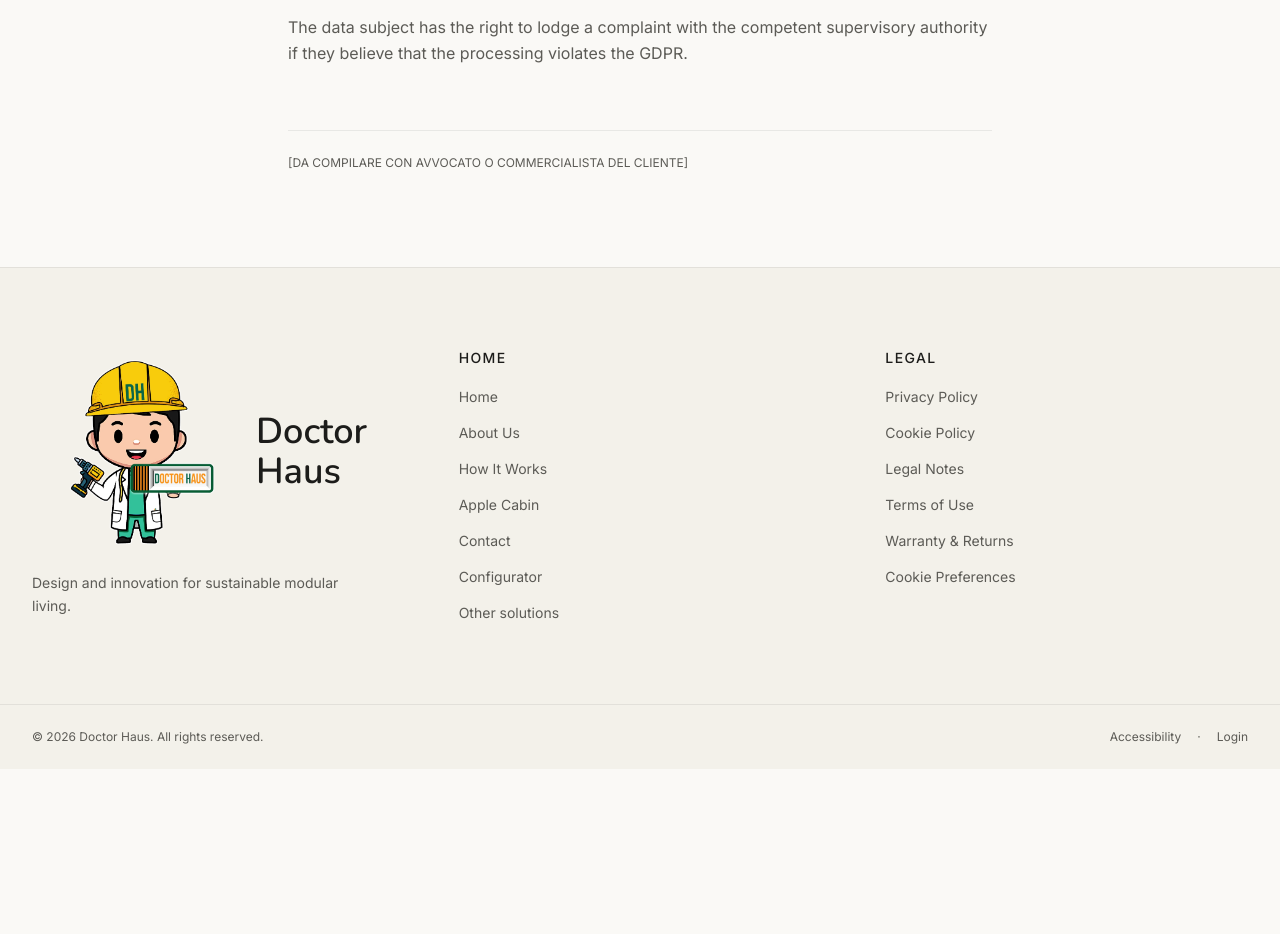
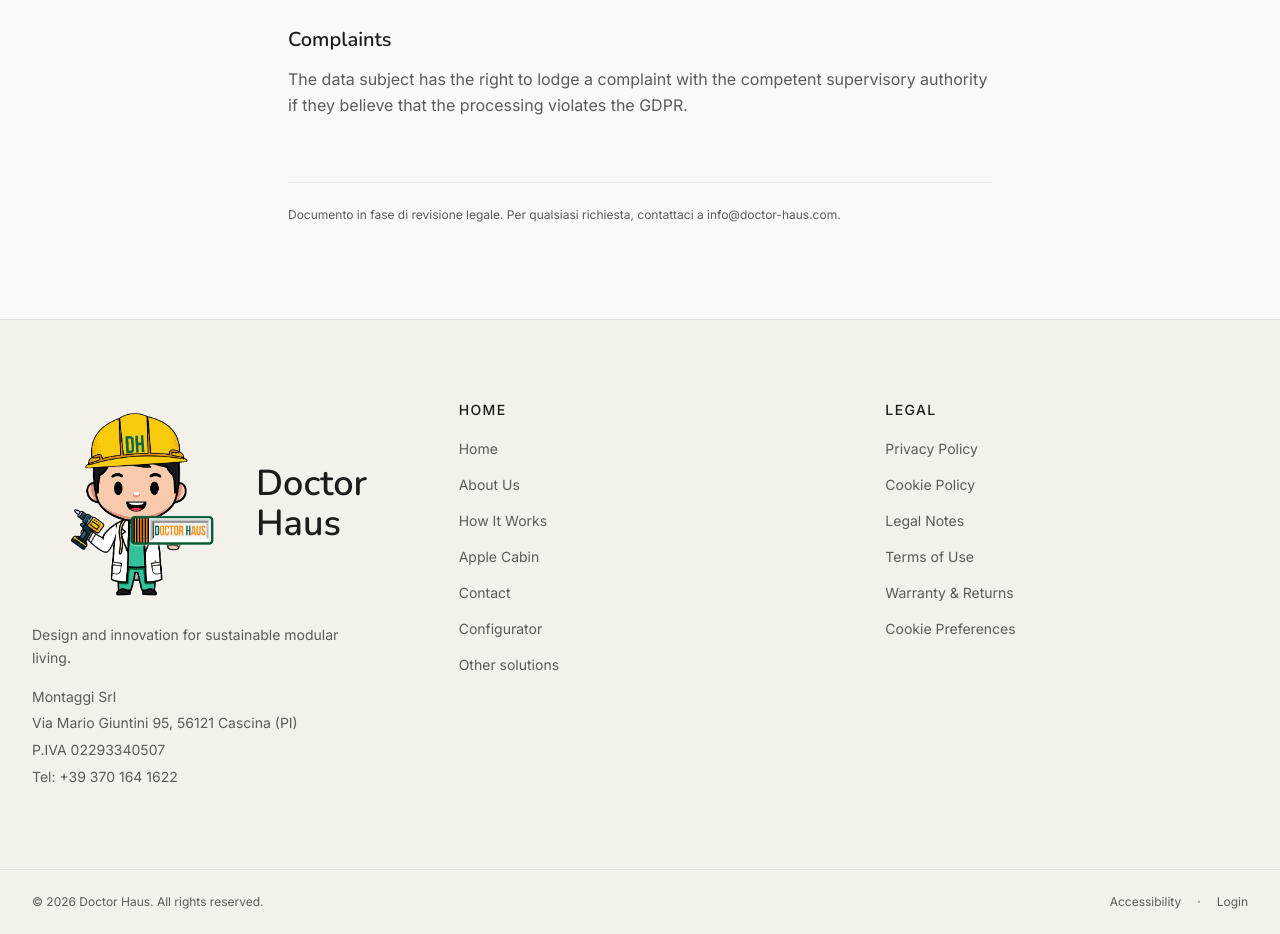
Before and after one commit to core829digital/doctor-haus, a Next.js app: page /en/legal/gdpr in a window 1280 px wide. Shown: the part 1026-1960 px from the top of the page. Before the commit the page ends 1795 px from the top, so only its background shows below. Built offline with nearby package versions, Linux system fonts and the light colour scheme; no server answers.

Commit message:
feat: populate legal pages with Montaggi Srl company data, add company info to footer, remove all placeholders

```diff
--- a/src/app/[locale]/legal/accessibilita/page.tsx
+++ b/src/app/[locale]/legal/accessibilita/page.tsx
@@ -17,7 +17,7 @@ export default async function AccessibilitaPage({ params }: { params: Promise<{
       { title: "Il nostro impegno", content: "Doctor Haus si impegna a rendere il proprio sito web accessibile a tutti gli utenti, indipendentemente dalle loro capacità o disabilità. Lavoriamo costantemente per migliorare l'esperienza di navigazione di ogni visitatore." },
       { title: "Conformità", content: "Il nostro sito web è progettato per essere conforme alle Linee guida per l'accessibilità dei contenuti Web (WCAG) 2.1, livello AA. Queste linee guida definiscono come rendere i contenuti web più accessibili per le persone con disabilità." },
       { title: "Caratteristiche di accessibilità", content: "Il sito utilizza: un contrasto cromatico adeguato per garantire la leggibilità; una struttura semantica chiara con titoli e sottotitoli; testi alternativi per le immagini (in fase di implementazione); navigazione tramite tastiera; supporto per screen reader; layout responsive per diversi dispositivi e dimensioni dello schermo." },
-      { title: "Limitazioni", content: "Alcune sezioni del sito potrebbero non essere completamente accessibili. Stiamo lavorando per risolvere eventuali problemi e migliorare l'esperienza utente per tutti. [DA COMPILARE CON EVENTUALI LIMITAZIONI SPECIFICHE]" },
+      { title: "Limitazioni", content: "Alcune sezioni del sito potrebbero non essere completamente accessibili. In particolare, alcune immagini potrebbero non avere descrizioni testuali complete e alcuni contenuti multimediali potrebbero richiedere plugin aggiuntivi. Stiamo lavorando per risolvere eventuali problemi e migliorare l'esperienza utente per tutti." },
       { title: "Contattaci", content: "Se incontri difficoltà nell'accesso ai contenuti del sito o hai suggerimenti per migliorare l'accessibilità, ti preghiamo di contattarci all'indirizzo email info@doctor-haus.com. Faremo il possibile per fornirti le informazioni nel formato più accessibile." },
     ],
   } : {
@@ -26,7 +26,7 @@ export default async function AccessibilitaPage({ params }: { params: Promise<{
       { title: "Our commitment", content: "Doctor Haus is committed to making its website accessible to all users, regardless of their abilities or disabilities. We constantly work to improve the browsing experience for every visitor." },
       { title: "Conformance", content: "Our website is designed to conform to the Web Content Accessibility Guidelines (WCAG) 2.1, Level AA. These guidelines define how to make web content more accessible to people with disabilities." },
       { title: "Accessibility features", content: "The site uses: adequate color contrast to ensure readability; clear semantic structure with headings and subheadings; alternative texts for images (under implementation); keyboard navigation; screen reader support; responsive layout for different devices and screen sizes." },
-      { title: "Limitations", content: "Some sections of the site may not be fully accessible. We are working to resolve any issues and improve the user experience for everyone. [TO BE COMPLETED WITH ANY SPECIFIC LIMITATIONS]" },
+      { title: "Limitations", content: "Some sections of the site may not be fully accessible. In particular, some images may lack complete text descriptions and some multimedia content may require additional plugins. We are working to resolve any issues and improve the user experience for everyone." },
       { title: "Contact us", content: "If you encounter difficulties accessing site content or have suggestions for improving accessibility, please contact us at info@doctor-haus.com. We will do our best to provide you with the information in the most accessible format." },
     ],
   };
@@ -44,7 +44,7 @@ export default async function AccessibilitaPage({ params }: { params: Promise<{
           ))}
         </div>
         <p className="mt-16 text-xs text-text-muted border-t border-line pt-6">
-          [DA COMPILARE CON AVVOCATO O COMMERCIALISTA DEL CLIENTE]
+          Documento in fase di revisione legale. Per qualsiasi richiesta, contattaci a info@doctor-haus.com.
         </p>
       </div>
     </div>
--- a/src/app/[locale]/legal/cookie-policy/page.tsx
+++ b/src/app/[locale]/legal/cookie-policy/page.tsx
@@ -44,7 +44,7 @@ export default async function CookiePolicyPage({ params }: { params: Promise<{ l
           ))}
         </div>
         <p className="mt-16 text-xs text-text-muted border-t border-line pt-6">
-          [DA COMPILARE CON AVVOCATO O COMMERCIALISTA DEL CLIENTE]
+          Documento in fase di revisione legale. Per qualsiasi richiesta, contattaci a info@doctor-haus.com.
         </p>
       </div>
     </div>
--- a/src/app/[locale]/legal/garanzia-e-recesso/page.tsx
+++ b/src/app/[locale]/legal/garanzia-e-recesso/page.tsx
@@ -18,7 +18,7 @@ export default async function GaranziaPage({ params }: { params: Promise<{ local
       { title: "Garanzia sui componenti", content: "I componenti tecnici (impianto elettrico, idraulico, climatizzazione) sono coperti da garanzia del produttore di 2 anni. I materiali e le finiture sono coperti da garanzia di 2 anni." },
       { title: "Condizioni di garanzia", content: "La garanzia è valida a condizione che l'installazione sia effettuata dal personale autorizzato Doctor Haus e che la manutenzione ordinaria sia regolarmente eseguita secondo il manuale fornito." },
       { title: "Diritto di recesso", content: "Per gli acquisti effettuati da consumatori, il diritto di recesso può essere esercitato entro 14 giorni dalla conclusione del contratto, ai sensi del D.Lgs. 206/2005 (Codice del Consumo). Trattandosi di beni realizzati su misura, il recesso potrebbe essere soggetto a limitazioni previste dall'art. 59 del Codice del Consumo." },
-      { title: "Procedura di recesso", content: "Per esercitare il diritto di recesso, è necessario inviare una comunicazione scritta via email a [INSERIRE EMAIL] o tramite PEC a [INSERIRE PEC], utilizzando il modulo tipo di recesso disponibile su richiesta." },
+      { title: "Procedura di recesso", content: "Per esercitare il diritto di recesso, è necessario inviare una comunicazione scritta via email a info@doctor-haus.com o tramite PEC a montaggisrl@pec.it, utilizzando il modulo tipo di recesso disponibile su richiesta." },
       { title: "Esclusioni", content: "La garanzia non copre: danni derivanti da uso improprio, manutenzione inadeguata, modifiche non autorizzate, eventi atmosferici eccezionali, normale usura." },
     ],
   } : {
@@ -28,7 +28,7 @@ export default async function GaranziaPage({ params }: { params: Promise<{ local
       { title: "Component warranty", content: "Technical components (electrical, plumbing, climate control) are covered by a 2-year manufacturer's warranty. Materials and finishes are covered by a 2-year warranty." },
       { title: "Warranty conditions", content: "The warranty is valid provided that installation is carried out by Doctor Haus authorized personnel and that ordinary maintenance is regularly performed according to the provided manual." },
       { title: "Right of withdrawal", content: "For purchases made by consumers, the right of withdrawal may be exercised within 14 days from the conclusion of the contract, pursuant to Legislative Decree 206/2005 (Consumer Code). Since these are custom-made goods, withdrawal may be subject to limitations under Article 59 of the Consumer Code." },
-      { title: "Withdrawal procedure", content: "To exercise the right of withdrawal, you must send a written communication via email to [INSERT EMAIL] or via PEC to [INSERT PEC], using the standard withdrawal form available upon request." },
+      { title: "Withdrawal procedure", content: "To exercise the right of withdrawal, you must send a written communication via email to info@doctor-haus.com or via PEC to montaggisrl@pec.it, using the standard withdrawal form available upon request." },
       { title: "Exclusions", content: "The warranty does not cover: damages resulting from improper use, inadequate maintenance, unauthorized modifications, exceptional weather events, normal wear and tear." },
     ],
   };
@@ -46,7 +46,7 @@ export default async function GaranziaPage({ params }: { params: Promise<{ local
           ))}
         </div>
         <p className="mt-16 text-xs text-text-muted border-t border-line pt-6">
-          [DA COMPILARE CON AVVOCATO O COMMERCIALISTA DEL CLIENTE]
+          Documento in fase di revisione legale. Per qualsiasi richiesta, contattaci a info@doctor-haus.com.
         </p>
       </div>
     </div>
--- a/src/app/[locale]/legal/gdpr/page.tsx
+++ b/src/app/[locale]/legal/gdpr/page.tsx
@@ -18,7 +18,7 @@ export default async function GDPRPage({ params }: { params: Promise<{ locale: s
       { title: "Principi del trattamento", content: "I dati personali sono trattati in modo lecito, corretto e trasparente; raccolti per finalità determinate, esplicite e legittime; adeguati, pertinenti e limitati a quanto necessario; esatti e aggiornati; conservati per un periodo non superiore a quello necessario; trattati in modo da garantire un'adeguata sicurezza." },
       { title: "Diritti degli interessati", content: "Ai sensi degli artt. 15-22 GDPR, l'interessato ha diritto di accesso, rettifica, cancellazione, limitazione, portabilità, opposizione e revoca del consenso in qualsiasi momento." },
       { title: "Misure di sicurezza", content: "Adottiamo misure tecniche e organizzative adeguate per garantire un livello di sicurezza proporzionato al rischio, inclusa la pseudonimizzazione, la crittografia e la gestione degli accessi." },
-      { title: "Data Protection Officer (DPO)", content: "[DA COMPILARE] Il DPO può essere contattato all'indirizzo [INSERIRE EMAIL DPO]." },
+      { title: "Data Protection Officer (DPO)", content: "Il DPO può essere contattato all'indirizzo email dpo@doctor-haus.com. Il DPO è il referente per tutte le comunicazioni relative al trattamento dei dati personali e all'esercizio dei diritti degli interessati." },
       { title: "Reclami", content: "L'interessato ha diritto di proporre reclamo all'autorità di controllo competente (Garante per la Protezione dei Dati Personali) qualora ritenga che il trattamento violi il GDPR." },
     ],
   } : {
@@ -28,7 +28,7 @@ export default async function GDPRPage({ params }: { params: Promise<{ locale: s
       { title: "Processing principles", content: "Personal data is processed lawfully, fairly and transparently; collected for specified, explicit and legitimate purposes; adequate, relevant and limited to what is necessary; accurate and kept up to date; kept for no longer than necessary; processed in a manner ensuring appropriate security." },
       { title: "Data subject rights", content: "Under Articles 15-22 GDPR, the data subject has the right to access, rectification, erasure, restriction, portability, objection and withdrawal of consent at any time." },
       { title: "Security measures", content: "We implement appropriate technical and organizational measures to ensure a level of security proportionate to the risk, including pseudonymization, encryption and access management." },
-      { title: "Data Protection Officer (DPO)", content: "[TO BE COMPLETED] The DPO can be contacted at [INSERT DPO EMAIL]." },
+      { title: "Data Protection Officer (DPO)", content: "The DPO can be contacted at dpo@doctor-haus.com. The DPO is the point of contact for all communications regarding personal data processing and the exercise of data subjects' rights." },
       { title: "Complaints", content: "The data subject has the right to lodge a complaint with the competent supervisory authority if they believe that the processing violates the GDPR." },
     ],
   };
@@ -46,7 +46,7 @@ export default async function GDPRPage({ params }: { params: Promise<{ locale: s
           ))}
         </div>
         <p className="mt-16 text-xs text-text-muted border-t border-line pt-6">
-          [DA COMPILARE CON AVVOCATO O COMMERCIALISTA DEL CLIENTE]
+          Documento in fase di revisione legale. Per qualsiasi richiesta, contattaci a info@doctor-haus.com.
         </p>
       </div>
     </div>
--- a/src/app/[locale]/legal/note-legali/page.tsx
+++ b/src/app/[locale]/legal/note-legali/page.tsx
@@ -14,7 +14,7 @@ export default async function NoteLegaliPage({ params }: { params: Promise<{ loc
   const content = locale === "it" ? {
     title: "Note Legali",
     sections: [
-      { title: "Identificazione del Titolare", content: "Doctor Haus [Inserire forma giuridica]\nSede legale: [INSERIRE INDIRIZZO COMPLETO]\nPartita IVA: [INSERIRE P.IVA]\nCodice Fiscale: [INSERIRE CODICE FISCALE]\nREA: [INSERIRE NUMERO REA]\nPEC: [INSERIRE PEC]\nEmail: info@doctor-haus.com" },
+      { title: "Identificazione del Titolare", content: "Montaggi Srl\nSede legale: Via Mario Giuntini 95, 56121 Cascina (PI)\nPartita IVA: 02293340507\nCodice Fiscale: 02293340507\nREA: [da verificare]\nPEC: montaggisrl@pec.it\nEmail: info@doctor-haus.com" },
       { title: "Proprietà intellettuale", content: "Tutti i contenuti del sito (testi, immagini, loghi, marchi, design) sono di proprietà esclusiva di Doctor Haus e sono protetti dalle norme sul diritto d'autore e proprietà industriale." },
       { title: "Responsabilità", content: "Doctor Haus non è responsabile per eventuali danni derivanti dall'utilizzo del sito o dall'affidamento sulle informazioni in esso contenute. Le informazioni sono fornite a scopo informativo e possono essere soggette a modifiche senza preavviso." },
       { title: "Privacy", content: "Il trattamento dei dati personali è effettuato in conformità con il GDPR 2016/679 e la normativa nazionale applicabile. Per maggiori informazioni consulta la nostra Privacy Policy." },
@@ -24,7 +24,7 @@ export default async function NoteLegaliPage({ params }: { params: Promise<{ loc
   } : {
     title: "Legal Notes",
     sections: [
-      { title: "Company Information", content: "Doctor Haus [Insert legal form]\nRegistered office: [INSERT FULL ADDRESS]\nVAT Number: [INSERT VAT NUMBER]\nTax Code: [INSERT TAX CODE]\nREA: [INSERT REA NUMBER]\nPEC: [INSERT PEC]\nEmail: info@doctor-haus.com" },
+      { title: "Company Information", content: "Montaggi Srl\nRegistered office: Via Mario Giuntini 95, 56121 Cascina (PI), Italy\nVAT Number: 02293340507\nTax Code: 02293340507\nREA: [to be verified]\nPEC: montaggisrl@pec.it\nEmail: info@doctor-haus.com" },
       { title: "Intellectual Property", content: "All content on this site (texts, images, logos, trademarks, designs) is the exclusive property of Doctor Haus and is protected by copyright and industrial property laws." },
       { title: "Liability", content: "Doctor Haus is not liable for any damages arising from the use of the site or reliance on the information contained therein. Information is provided for informational purposes and may be subject to change without notice." },
       { title: "Privacy", content: "The processing of personal data is carried out in accordance with GDPR 2016/679 and applicable national legislation. For more information see our Privacy Policy." },
@@ -46,7 +46,7 @@ export default async function NoteLegaliPage({ params }: { params: Promise<{ loc
           ))}
         </div>
         <p className="mt-16 text-xs text-text-muted border-t border-line pt-6">
-          [DA COMPILARE CON AVVOCATO O COMMERCIALISTA DEL CLIENTE]
+          Documento in fase di revisione legale. Per qualsiasi richiesta, contattaci a info@doctor-haus.com.
         </p>
       </div>
     </div>
--- a/src/app/[locale]/legal/privacy-policy/page.tsx
+++ b/src/app/[locale]/legal/privacy-policy/page.tsx
@@ -15,7 +15,7 @@ export default async function PrivacyPage({ params }: { params: Promise<{ locale
   const content = locale === "it" ? {
     title: "Privacy Policy",
     sections: [
-      { title: "Titolare del trattamento", content: "Il titolare del trattamento dei dati è Doctor Haus, con sede legale in [INSERIRE SEDE LEGALE], P.IVA [INSERIRE P.IVA]. Per esercitare i tuoi diritti puoi scrivere a [INSERIRE EMAIL]." },
+      { title: "Titolare del trattamento", content: "Il titolare del trattamento dei dati è Montaggi Srl, con sede legale in Via Mario Giuntini 95, 56121 Cascina (PI), P.IVA 02293340507. Per esercitare i tuoi diritti puoi scrivere a info@doctor-haus.com." },
       { title: "Dati raccolti", content: "Raccogliamo i dati personali che ci fornisci volontariamente tramite il form contatti (nome, email, telefono, messaggio) e dati tecnici di navigazione (cookie tecnici e analytics)." },
       { title: "Finalità del trattamento", content: "I tuoi dati vengono trattati per: rispondere alle tue richieste di informazioni e preventivi; finalità amministrative e contabili; adempimento di obblighi di legge; invio di comunicazioni marketing previo tuo consenso esplicito." },
       { title: "Base giuridica", content: "Il trattamento si basa sul tuo consenso (art. 6 par. 1 lett. a GDPR), sull'esecuzione di misure precontrattuali (art. 6 par. 1 lett. b GDPR) e sugli obblighi legali (art. 6 par. 1 lett. c GDPR)." },
@@ -27,7 +27,7 @@ export default async function PrivacyPage({ params }: { params: Promise<{ locale
   } : {
     title: "Privacy Policy",
     sections: [
-      { title: "Data Controller", content: "The data controller is Doctor Haus, with registered office at [INSERT ADDRESS], VAT [INSERT VAT NUMBER]. To exercise your rights you can write to [INSERT EMAIL]." },
+      { title: "Data Controller", content: "The data controller is Montaggi Srl, with registered office at Via Mario Giuntini 95, 56121 Cascina (PI), Italy, VAT 02293340507. To exercise your rights you can write to info@doctor-haus.com." },
       { title: "Data collected", content: "We collect personal data that you voluntarily provide through the contact form (name, email, phone, message) and technical browsing data (technical and analytics cookies)." },
       { title: "Purpose of processing", content: "Your data is processed for: responding to your information and quote requests; administrative and accounting purposes; compliance with legal obligations; sending marketing communications with your explicit consent." },
       { title: "Legal basis", content: "Processing is based on your consent (Art. 6 para. 1(a) GDPR), performance of pre-contractual measures (Art. 6 para. 1(b) GDPR), and legal obligations (Art. 6 para. 1(c) GDPR)." },
@@ -51,7 +51,7 @@ export default async function PrivacyPage({ params }: { params: Promise<{ locale
           ))}
         </div>
         <p className="mt-16 text-xs text-text-muted border-t border-line pt-6">
-          [DA COMPILARE CON AVVOCATO O COMMERCIALISTA DEL CLIENTE]
+          Documento in fase di revisione legale. Per qualsiasi richiesta, contattaci a info@doctor-haus.com.
         </p>
       </div>
     </div>
--- a/src/app/[locale]/legal/termini-di-utilizzo/page.tsx
+++ b/src/app/[locale]/legal/termini-di-utilizzo/page.tsx
@@ -20,7 +20,7 @@ export default async function TerminiPage({ params }: { params: Promise<{ locale
       { title: "Limitazione di responsabilità", content: "Doctor Haus non sarà ritenuta responsabile per danni diretti o indiretti derivanti dall'utilizzo o dall'impossibilità di utilizzare il sito web." },
       { title: "Link a siti terzi", content: "Il sito può contenere link a siti web di terze parti. Doctor Haus non ha controllo su tali siti e non è responsabile per i loro contenuti o politiche sulla privacy." },
       { title: "Modifiche", content: "Doctor Haus si riserva il diritto di modificare i presenti termini in qualsiasi momento. Le modifiche saranno efficaci dalla data di pubblicazione sul sito." },
-      { title: "Legge applicabile", content: "I presenti termini sono regolati dalla legge italiana. Per qualsiasi controversia sarà competente il foro di [INSERIRE FORO COMPETENTE]." },
+      { title: "Legge applicabile", content: "I presenti termini sono regolati dalla legge italiana. Per qualsiasi controversia sarà competente il foro del luogo in cui ha sede il titolare del trattamento." },
     ],
   } : {
     title: "Terms of Use",
@@ -31,7 +31,7 @@ export default async function TerminiPage({ params }: { params: Promise<{ locale
       { title: "Limitation of liability", content: "Doctor Haus shall not be liable for any direct or indirect damages arising from the use or inability to use the website." },
       { title: "Links to third-party sites", content: "The site may contain links to third-party websites. Doctor Haus has no control over such sites and is not responsible for their content or privacy policies." },
       { title: "Changes", content: "Doctor Haus reserves the right to modify these terms at any time. Changes will be effective from the date of publication on the site." },
-      { title: "Applicable law", content: "These terms are governed by Italian law. Any dispute shall be subject to the jurisdiction of the court of [INSERT COMPETENT COURT]." },
+      { title: "Applicable law", content: "These terms are governed by Italian law. Any dispute shall be subject to the jurisdiction of the court where the data controller has its registered office." },
     ],
   };
 
@@ -48,7 +48,7 @@ export default async function TerminiPage({ params }: { params: Promise<{ locale
           ))}
         </div>
         <p className="mt-16 text-xs text-text-muted border-t border-line pt-6">
-          [DA COMPILARE CON AVVOCATO O COMMERCIALISTA DEL CLIENTE]
+          Documento in fase di revisione legale. Per qualsiasi richiesta, contattaci a info@doctor-haus.com.
         </p>
       </div>
     </div>
--- a/src/app/[locale]/legal/trattamento-dati/page.tsx
+++ b/src/app/[locale]/legal/trattamento-dati/page.tsx
@@ -46,7 +46,7 @@ export default async function TrattamentoDatiPage({ params }: { params: Promise<
           ))}
         </div>
         <p className="mt-16 text-xs text-text-muted border-t border-line pt-6">
-          [DA COMPILARE CON AVVOCATO O COMMERCIALISTA DEL CLIENTE]
+          Documento in fase di revisione legale. Per qualsiasi richiesta, contattaci a info@doctor-haus.com.
         </p>
       </div>
     </div>
--- a/src/components/ui/Footer.tsx
+++ b/src/components/ui/Footer.tsx
@@ -48,6 +48,12 @@ export default function Footer() {
             <p className="mt-4 text-sm text-text-muted leading-relaxed max-w-xs">
               {t("description")}
             </p>
+            <div className="mt-4 text-sm text-text-muted leading-relaxed space-y-1">
+              <p>Montaggi Srl</p>
+              <p>Via Mario Giuntini 95, 56121 Cascina (PI)</p>
+              <p>P.IVA 02293340507</p>
+              <p>Tel: +39 370 164 1622</p>
+            </div>
           </div>
 
           <div>
--- a/src/lib/messages/en/legal.json
+++ b/src/lib/messages/en/legal.json
@@ -13,13 +13,13 @@
     "garanzia": "Warranty & Returns",
     "accessibilita": "Accessibility"
   },
-  "ultimoAggiornamento": "Last updated: [DATE]",
-  "placeholder": "[TO BE COMPLETED WITH CLIENT'S LAWYER OR ACCOUNTANT]",
+  "ultimoAggiornamento": "Last updated: July 2026",
+  "placeholder": "Document under legal review. For any requests, contact us at info@doctor-haus.com.",
   "indice": "Index",
   "privacyPolicy": {
     "title": "Privacy Policy",
     "sections": [
-      { "title": "Data Controller", "content": "The data controller is Doctor Haus, with registered office at [INSERT ADDRESS], VAT [INSERT VAT NUMBER]. To exercise your rights you can write to [INSERT EMAIL]." },
+      { "title": "Data Controller", "content": "The data controller is Montaggi Srl, with registered office at Via Mario Giuntini 95, 56121 Cascina (PI), Italy, VAT 02293340507. To exercise your rights you can write to info@doctor-haus.com." },
       { "title": "Data collected", "content": "We collect personal data that you voluntarily provide through the contact form (name, email, phone, message) and technical browsing data (technical and analytics cookies)." },
       { "title": "Purpose of processing", "content": "Your data is processed for: responding to your information and quote requests; administrative and accounting purposes; compliance with legal obligations; sending marketing communications with your explicit consent." },
       { "title": "Legal basis", "content": "Processing is based on your consent (Art. 6 para. 1(a) GDPR), performance of pre-contractual measures (Art. 6 para. 1(b) GDPR), and legal obligations (Art. 6 para. 1(c) GDPR)." },
--- a/src/lib/messages/it/legal.json
+++ b/src/lib/messages/it/legal.json
@@ -13,13 +13,13 @@
     "garanzia": "Garanzia e Recesso",
     "accessibilita": "Accessibilità"
   },
-  "ultimoAggiornamento": "Ultimo aggiornamento: [DATA]",
-  "placeholder": "[DA COMPILARE CON AVVOCATO O COMMERCIALISTA DEL CLIENTE]",
+  "ultimoAggiornamento": "Ultimo aggiornamento: Luglio 2026",
+  "placeholder": "Documento in fase di revisione legale. Per qualsiasi richiesta, contattaci a info@doctor-haus.com.",
   "indice": "Indice",
   "privacyPolicy": {
     "title": "Privacy Policy",
     "sections": [
-      { "title": "Titolare del trattamento", "content": "Titolare del trattamento dei dati è Doctor Haus, con sede legale in [INSERIRE SEDE LEGALE], P.IVA [INSERIRE P.IVA]. Per esercitare i tuoi diritti puoi scrivere a [INSERIRE EMAIL]." },
+      { "title": "Titolare del trattamento", "content": "Titolare del trattamento dei dati è Montaggi Srl, con sede legale in Via Mario Giuntini 95, 56121 Cascina (PI), P.IVA 02293340507. Per esercitare i tuoi diritti puoi scrivere a info@doctor-haus.com." },
       { "title": "Dati raccolti", "content": "Raccogliamo i dati personali che ci fornisci volontariamente tramite il form contatti (nome, email, telefono, messaggio) e dati tecnici di navigazione (cookie tecnici e analytics)." },
       { "title": "Finalità del trattamento", "content": "I tuoi dati vengono trattati per: rispondere alle tue richieste di informazioni e preventivi; finalità amministrative e contabili; adempimento di obblighi di legge; invio di comunicazioni marketing previo tuo consenso esplicito." },
       { "title": "Base giuridica", "content": "Il trattamento si basa sul tuo consenso (art. 6 par. 1 lett. a GDPR), sull'esecuzione di misure precontrattuali (art. 6 par. 1 lett. b GDPR) e sugli obblighi legali (art. 6 par. 1 lett. c GDPR)." },
```
